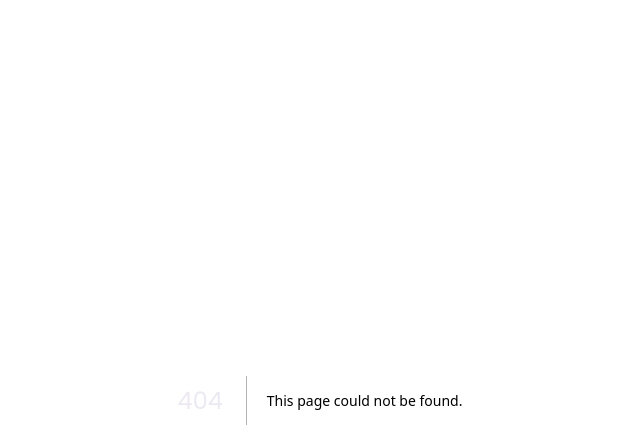
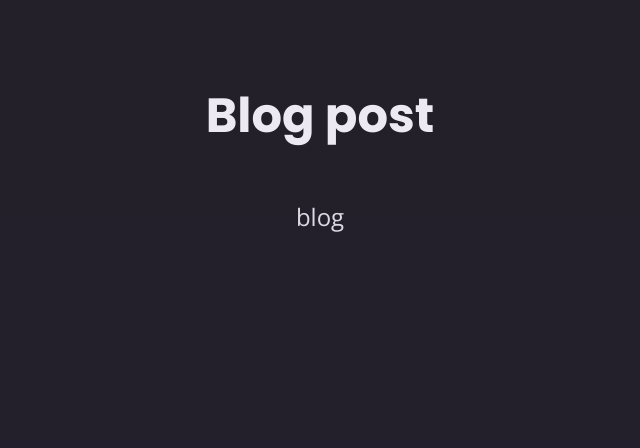
Before and after one commit to Muhammad0320/next-meal, a Next.js app: page /blogs/blog in a window 1280 px wide. Before the commit this address had no page. Shown: the top 448 px of the page, without its empty margins (320-960 px from the left). Built offline with nearby package versions, Linux system fonts and the light colour scheme.

Commit message:
feat: add a dynamic route

```diff
--- /dev/null
+++ b/app/blogs/[slug]/page.jsx
@@ -0,0 +1,11 @@
+function BlogPost({ params }) {
+  return (
+    <main>
+      <h1> Blog post </h1>
+
+      <p> {params.slug} </p>
+    </main>
+  );
+}
+
+export default BlogPost;
```
